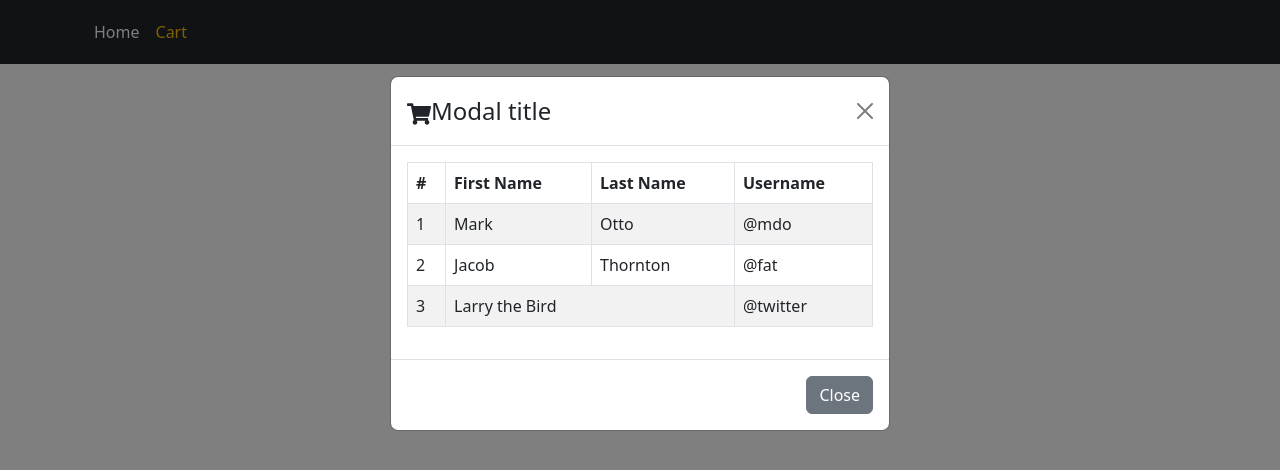
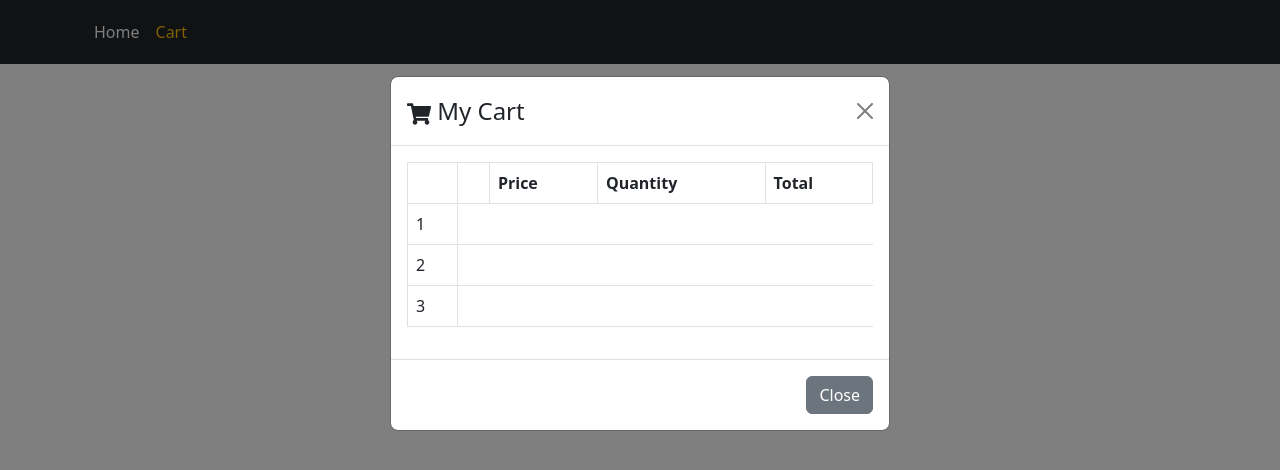
Before and after one commit to Hacktiv8-Project-2/e-commerce, a React (Vite) app: page /cart in a window 1280 px wide. Shown: the top 470 px of the page. Built offline with nearby package versions, Linux system fonts and the light colour scheme.

Commit message:
customized style

```diff
--- a/src/App.jsx
+++ b/src/App.jsx
@@ -3,7 +3,7 @@ import { BrowserRouter as Router, Routes, Route } from 'react-router-dom'
 import { NavBar } from './components/Navbar'
 import { Home } from './pages/Home'
 import { CartPage } from './pages/CartPage'
-import { DetailProduct } from './pages/DetailProduct'
+import { DetailProductPage } from './pages/DetailProductPage'
 import './App.css'
 
 export const App = () => {
@@ -14,7 +14,7 @@ export const App = () => {
         <Route path='/' element={<Home />} />
         <Route path='/*' element={<Home />} />
         <Route path='/cart' element={<CartPage />} />
-        <Route path='/DetailProduct' element={<DetailProduct />} />
+        <Route path='/DetailProduct' element={<DetailProductPage />} />
       </Routes>
     </Router>
   )
--- a/src/app/cartSlice.js
+++ b/src/app/cartSlice.js
@@ -45,7 +45,7 @@ const cartSlice = createSlice({
         });
     },
 
-    clearCart: (state, action) => (state.cart = []),
+    clearCart: (state) => (state.cart = []),
     setCheckout: (state, action) => {
       state.checkout = action.payload;
     },
--- a/src/app/store.js
+++ b/src/app/store.js
@@ -1,8 +1,11 @@
-import { configureStore } from '@reduxjs/toolkit'
-import productReducer from './productSlice'
+import { configureStore } from "@reduxjs/toolkit";
+import productReducer from "./productSlice";
+
+import cartReducer from "./cartSlice";
 
 export const store = configureStore({
   reducer: {
     product: productReducer,
+    cart: cartReducer,
   },
-})
+});
--- a/src/components/Navbar.jsx
+++ b/src/components/Navbar.jsx
@@ -22,10 +22,11 @@ export const NavBar = () => {
         <div className='d-flex justify-content-between p-1'>
           <Nav className='col-lg-6' variant="pills" defaultActiveKey='/' activeKey={activeKey}>
             <NavItem title='Home' path='/' />
-            <NavItem title='Cart' path='/cart' />
+            <NavItem title='Cart' path='/cart'/>
           </Nav>
         </div>
       </Container>
+
 
       <Offcanvas show={show} onHide={handleClose} className="bg-dark">
         <Offcanvas.Header closeButton closeVariant='white'>
--- a/src/pages/CartPage.jsx
+++ b/src/pages/CartPage.jsx
@@ -1,22 +1,29 @@
 import { useState } from 'react';
-import Button from 'react-bootstrap/Button';
-import Modal from 'react-bootstrap/Modal';
-import Table from 'react-bootstrap/Table';
+import {Button,Modal,Table} from 'react-bootstrap';
 import {FaShoppingCart} from 'react-icons/fa'
+import { useNavigate } from 'react-router-dom';
 
-export const CartPage = () => {
+export const CartPage = ({isOpen}) => {
 
-  const [show, setShow] = useState(true);
 
-  const handleClose = () => setShow(false);
+
+  const [show, setShow] = useState(true || isOpen);
+  const navigate = useNavigate()
+
+  const handleClose = () =>{
+    setShow(false);
+    navigate(-1)
+  }
   // const handleShow = () => setShow(true);
 
   return (
     <>
 
-      {/* <Button variant="primary" onClick={handleShow}>
+      {/* <Link to='cart'>
+      <Button variant="primary" onClick={handleShow}>
         Show My Cart
-      </Button> */}
+      </Button>
+      </Link> */}
 
       <Modal
         show={show}
@@ -25,36 +32,33 @@ export const CartPage = () => {
         keyboard={false}
         className='mt-5'
       >
+
         <Modal.Header closeButton>
-          <Modal.Title><FaShoppingCart/>Modal title</Modal.Title>
+          <Modal.Title><FaShoppingCart/> My Cart</Modal.Title>
         </Modal.Header>
         <Modal.Body>
-        <Table striped bordered hover>
-      <thead>
+        <Table bordered hover>
+        <thead>
         <tr>
-          <th>#</th>
-          <th>First Name</th>
-          <th>Last Name</th>
-          <th>Username</th>
+          <th></th>
+          <th></th>
+          <th>Price</th>
+          <th>Quantity</th>
+          <th>Total</th>
         </tr>
       </thead>
       <tbody>
         <tr>
-          <td>1</td>
-          <td>Mark</td>
-          <td>Otto</td>
-          <td>@mdo</td>
+          <td >1</td>
+
         </tr>
         <tr>
           <td>2</td>
-          <td>Jacob</td>
-          <td>Thornton</td>
-          <td>@fat</td>
+
         </tr>
         <tr>
           <td>3</td>
-          <td colSpan={2}>Larry the Bird</td>
-          <td>@twitter</td>
+
         </tr>
       </tbody>
         </Table>
--- a/src/pages/DetailProductPage.jsx
+++ b/src/pages/DetailProductPage.jsx
@@ -1,35 +1,48 @@
-import { Card, Row, Col ,Button,Dropdown,Breadcrumb} from 'react-bootstrap';
+import { Card, Row, Col ,Button,Dropdown,Breadcrumb,Form, Container} from 'react-bootstrap';
 
-export const DetailProductPage =()=> {
+export const DetailProductPage =({items})=> {
    return (
 
-
-      <>
-      <Card style={{ width: '50vw' }} >
+      <Container fluid>
+      <Card style={{ width: '50vw' ,border:'4px solid red'}}>
 
         <Card.Body>
           <Row>
             <Col xs={4}>
-              <Card.Img src="gambar.jpg" />
+              <Card.Img src={"https://source.unsplash.com/692x879?programs"} />
             </Col>
             <Col xs={8}>
                {/* breadSrumb */}
                <Breadcrumb>
                   <Breadcrumb.Item href="/">Home</Breadcrumb.Item>
-                  <Breadcrumb.Item active>T-Shirt</Breadcrumb.Item>
+                  <Breadcrumb.Item active>{"category"}</Breadcrumb.Item>
                </Breadcrumb>
                {/*  */}
 
                <Card.Title>
-               Red Printed Tshirt by HRX
+                  {'TITLE'}
                </Card.Title>
+
+               {/* price */}
                <Card.Text>
-                  $50.00
+                  $ { '100'}
                </Card.Text>
+               {/*  */}
 
+
+               <h5 style={{fontWeight:'bold'}}>PRODUCT DETAILS</h5>
+               {/* item description */}
+               <Card.Text>
+                  {'description'}
+               </Card.Text>
+               {/*  */}
+
+
+               <Row>
+                  <Col >
                      {/* select size */}
-               <Dropdown>
-                  <Dropdown.Toggle variant="success" id="dropdown-basic">
+                     <Dropdown >
+                        <Dropdown.Toggle variant="light" id="dropdown-basic">
                         Select Size
                         </Dropdown.Toggle>
 
@@ -42,14 +55,19 @@ export const DetailProductPage =()=> {
                         </Dropdown.Menu>
                      </Dropdown>
                      {/*  */}
-
-               <Card.Text>
-                  Lorem ipsum dolor sit, amet consectetur adipisicing elit. Non quisquam adipisci reprehenderit voluptatem a velit quod laudantium ipsam, nam explicabo?.
-               </Card.Text>
-
+                  </Col>
+                  <Col>
+                     {/* input quantity */}
+                     <Form.Control size="sm" type="number" min='1' max='20' style = {{width:'45px'}}/>
+                     {/*  */}
+                  </Col>
+                  <Col>
                      {/* button */}
                      <Button variant="danger" className='roundedCircle'>Add To Cart</Button>
                      {/*  */}
+
+                  </Col>
+               </Row>
 
 
 
@@ -60,6 +78,6 @@ export const DetailProductPage =()=> {
           </Row>
         </Card.Body>
       </Card>
-      </>
+      </Container>
     );
 }
```
Lines whose indentation alone changed are shown as unchanged.
